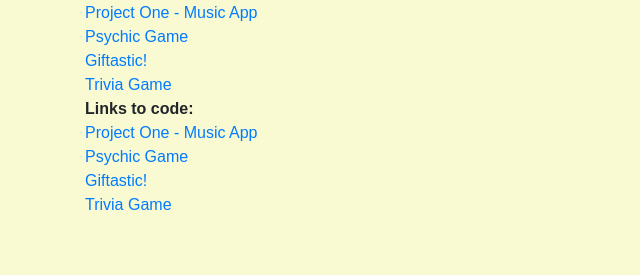
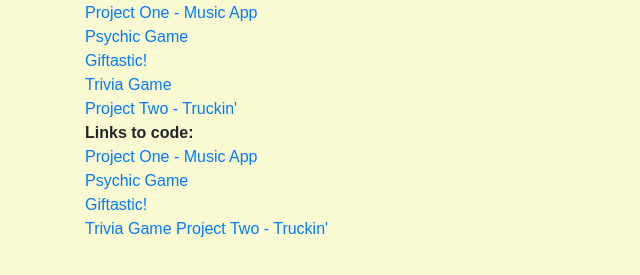
Before and after one commit to racheldoran/Bootstrap-Portfolio, a plain HTML site: page portfolio.html in a window 1280 px wide. Shown: the part 135-410 px from the top of the page, without its empty margins (0-640 px from the left). Drawn offline with nearby package versions, Linux system fonts and the light colour scheme.

Commit message:
adding project two

```diff
--- a/portfolio.html
+++ b/portfolio.html
@@ -40,11 +40,15 @@
               <a href="https://racheldoran.github.io/Psychic-Game/">Psychic Game</a><br>
               <a href="https://racheldoran.github.io/GifTastic/">Giftastic!</a><br>
               <a href="https://racheldoran.github.io/TriviaGame/">Trivia Game</a><br>
+              <a href="http://calm-cliffs-47930.herokuapp.com/">Project Two - Truckin'</a><br>
               <b>Links to code:</b><br>
               <a href="https://github.com/osmosismediainc/UNCC-Group-Project-1">Project One - Music App</a><br>
               <a href="https://github.com/racheldoran/Psychic-Game">Psychic Game</a><br>
               <a href="https://github.com/racheldoran/GifTastic">Giftastic!</a><br>
               <a href="https://github.com/racheldoran/TriviaGame">Trivia Game</a>
+              <a href="https://github.com/Cfor0/Project-2">Project Two - Truckin'</a>
+
+
 
 
 
```
